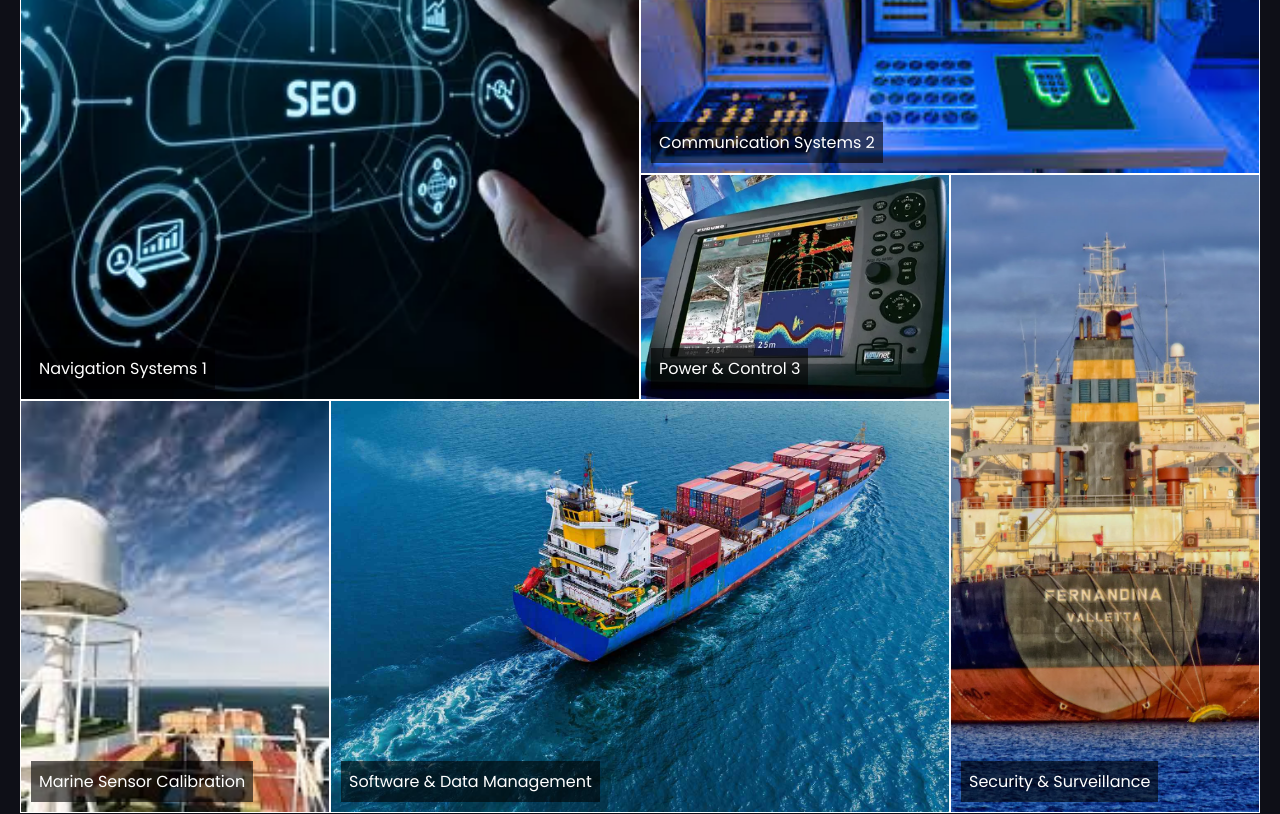
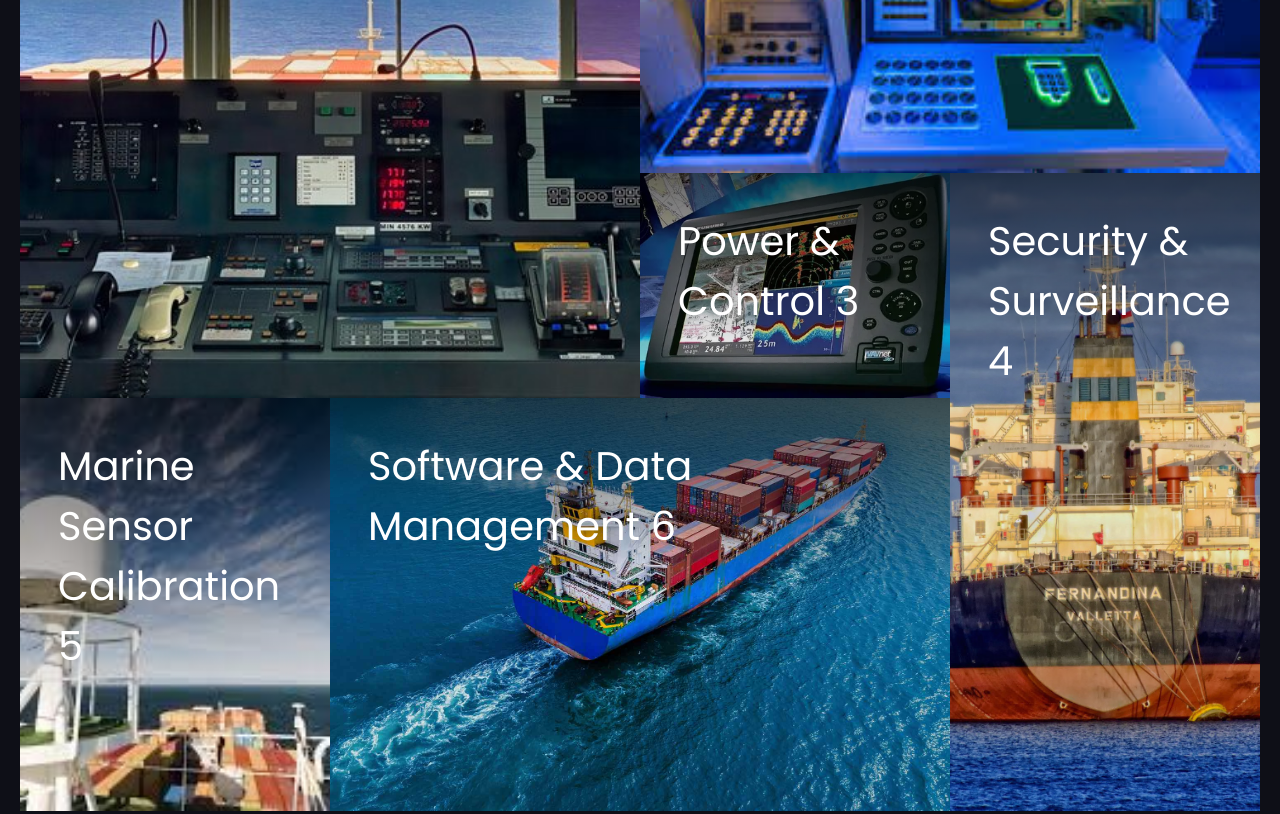
Before and after one commit to kennsawyerr/masterminds-site, a React (Vite) app: page / in a window 1280 px wide. Shown: the part 1560-2374 px from the top of the page. Built offline with nearby package versions, Linux system fonts and the light colour scheme.

Commit message:
changing images for Services component

```diff
--- a/src/App.css
+++ b/src/App.css
@@ -601,7 +601,7 @@ img {
 .grid-item {
   position: relative;
   overflow: hidden;
-  border: 1px solid;
+  /* border: 1px solid; */
   text-decoration: none;
 }
 
@@ -614,38 +614,18 @@ img {
 
 .overlay {
   position: absolute;
-  bottom: 10px;
-  left: 10px;
-  background: rgba(0, 0, 0, 0.6);
+ font-size: 40px;
+   top: 0px;
+  width: 100%;
+  left: 0px;
+  /* background: rgba(0, 0, 0, 0.6); */
+  background: linear-gradient(rgba(0,0,0,0.6),transparent);
   color: white;
   padding: 8px;
-  font-size: 16px;
 }
-
-/* Different sizes */
-.big {
-  grid-column: span 2;
-  grid-row: span 2;
-}
-
-.small {
-  grid-column: span 1;
-  grid-row: span 1;
-}
-
-.medium {
-  grid-column: span 1;
-  grid-row: span 2;
-}
-
-.wide {
-  grid-column: span 2;
-  grid-row: span 1;
-}
-
-.tall {
-  grid-column: span 1;
-  grid-row: span 3;
+.service-txt-box{
+  padding: 30px;
+  /* border: 2px solid red; */
 }
 
 
--- a/src/components/NServices.jsx
+++ b/src/components/NServices.jsx
@@ -4,19 +4,6 @@
 // // 4. Security & Surveillance Solutions
 // // 5. Marine Sensor Calibration & Troubleshooting
 // // 6. Software & Data Management for Marine Systems
-// const NServices = () => {
-//   return <div>NServices</div>;
-// };
-
-// export default NServices;
-
-
-// I want to create a grid for all this six tools to be.They should all make up a box in react . They can take uneven sizes . some can be big, some can be small.Some can be square , some could be Rectangle
-
-// They should all be a link with a picture on them
-
-// u can use this img src ="computers.webp" for all because i would change them later
-
 
 
 
@@ -24,7 +11,7 @@ const services = [
   {
     title: "Navigation Systems 1",
     link: "#",
-    src: "computers.webp",
+    src: "closeups.jpg",
     className: "grid-no-one",
   },
   {
@@ -40,19 +27,19 @@ const services = [
     className: "grid-no-three",
   },
   {
-    title: "Security & Surveillance",
+    title: "Security & Surveillance 4",
     link: "#",
     src: "fernandina-vessel.jpg",
     className: "grid-no-four",
   },
   {
-    title: "Marine Sensor Calibration",
+    title: "Marine Sensor Calibration 5",
     link: "#",
     src: "marine-communication.jpeg",
     className: "grid-no-five",
   },
   {
-    title: "Software & Data Management",
+    title: "Software & Data Management 6",
     link: "#",
     src: "vessel.jpg",
     className: "grid-no-six",
@@ -69,7 +56,9 @@ const NServices = () => {
           className={`grid-item ${service.className}`}
         >
           <img src={service.src} alt={service.title} />
-          <div className="overlay">{service.title}</div>
+          <div className="overlay">
+            <div className="service-txt-box">{service.title}</div>
+          </div>
         </a>
       ))}
     </div>
```
Also changed, not shown: public/closeups.jpg (added), public/img-ecdis.webp (added).
